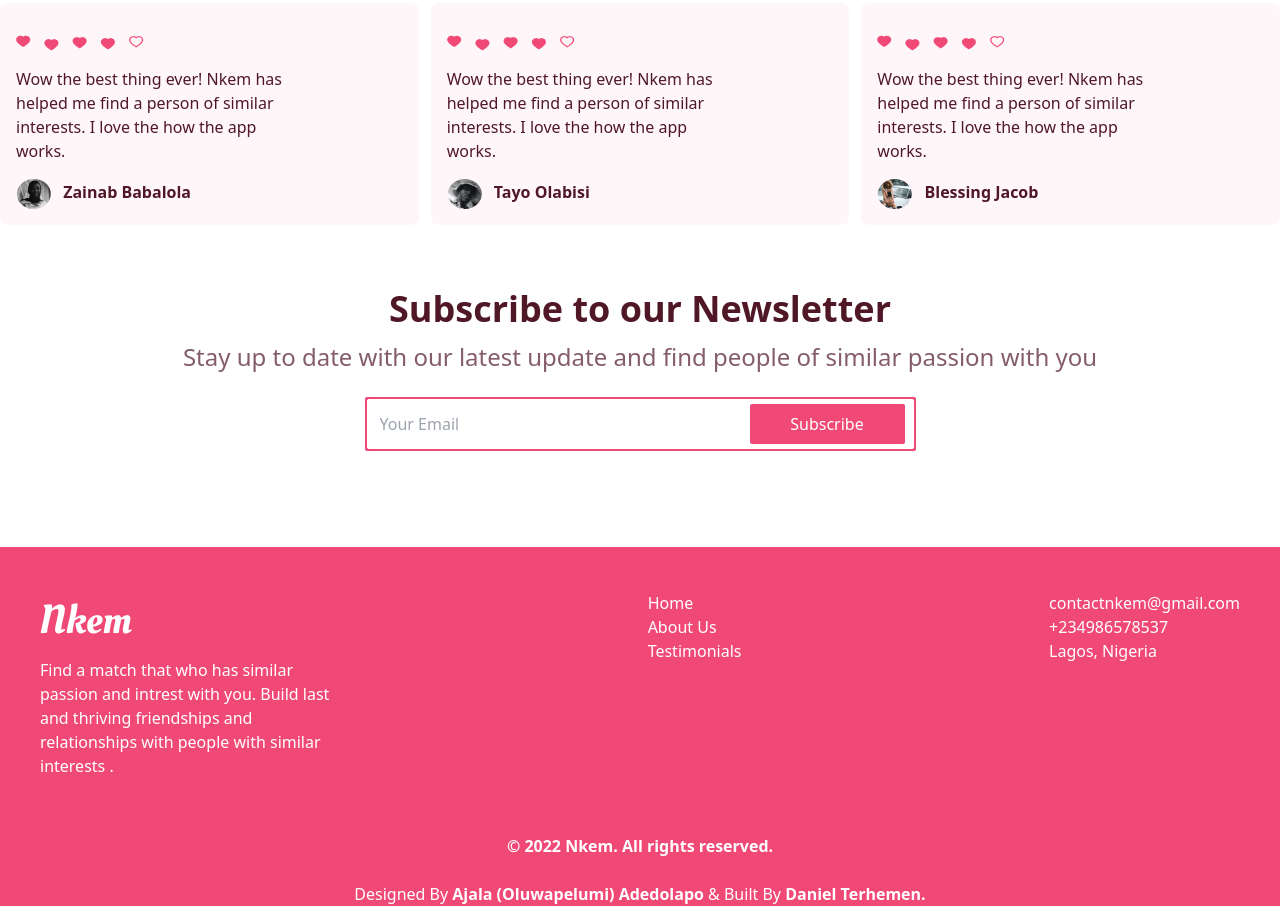
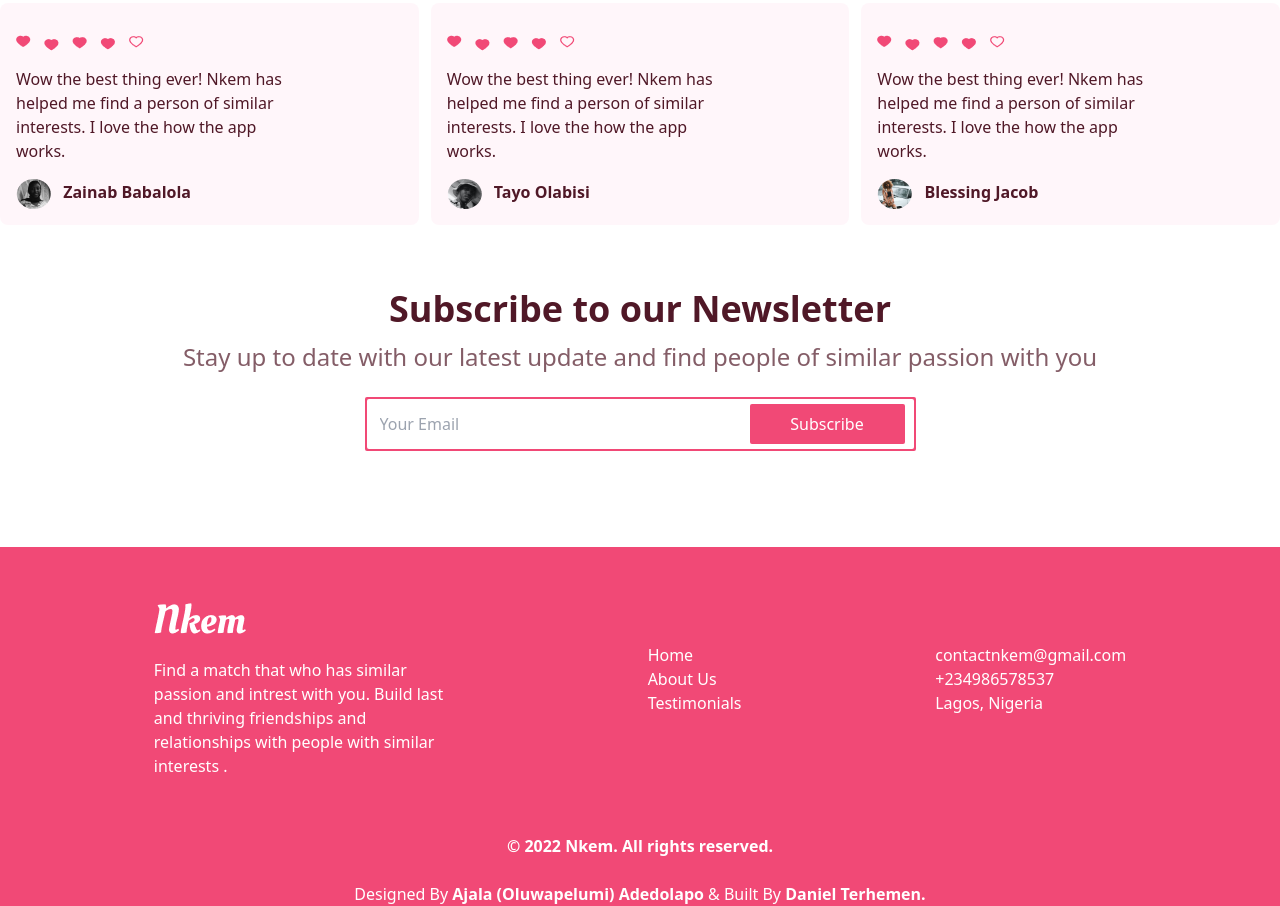
Before and after one commit to Terdanny1/Nkem, a website built with Parcel: page src/index.html in a window 1280 px wide. Shown: the part 1713-2619 px from the top of the page. Built offline with nearby package versions, Linux system fonts and the light colour scheme.

Commit message:
adjusted the footer

```diff
--- a/src/index.html
+++ b/src/index.html
@@ -232,7 +232,7 @@
 
                             <footer id="CTA" class="mx-auto mt-24 bg-[#F14976]">
 
-                                <div class="lg:flex flex-row justify-between text-white">
+                                <div class="lg:flex flex-row justify-evenly text-white">
 
                                     <div class="my-8 mx-10">
                                         <img src="./assets/Images/Nkem.png" alt="" class="py-6">
@@ -241,7 +241,7 @@
 
 
                                     <div class="my-8 mx-10 text-white">
-                                        <ul class="mt-3">
+                                        <ul class="mt-16">
                                             <li><a href="">Home</a></li>
                                             <li><a href="">About Us</a></li>
                                             <li><a href="">Testimonials</a></li>
@@ -250,7 +250,7 @@
 
 
                                     <div class="my-8 mx-10 text-white">
-                                        <ul class="mt-3">
+                                        <ul class="mt-16">
                                             <li><a href="">contactnkem@gmail.com</a></li>
                                             <li><a href="">+234986578537</a></li>
                                             <li><a href="">Lagos, Nigeria</a></li>
```
Also changed, not shown: src/assets/css/output.css.
